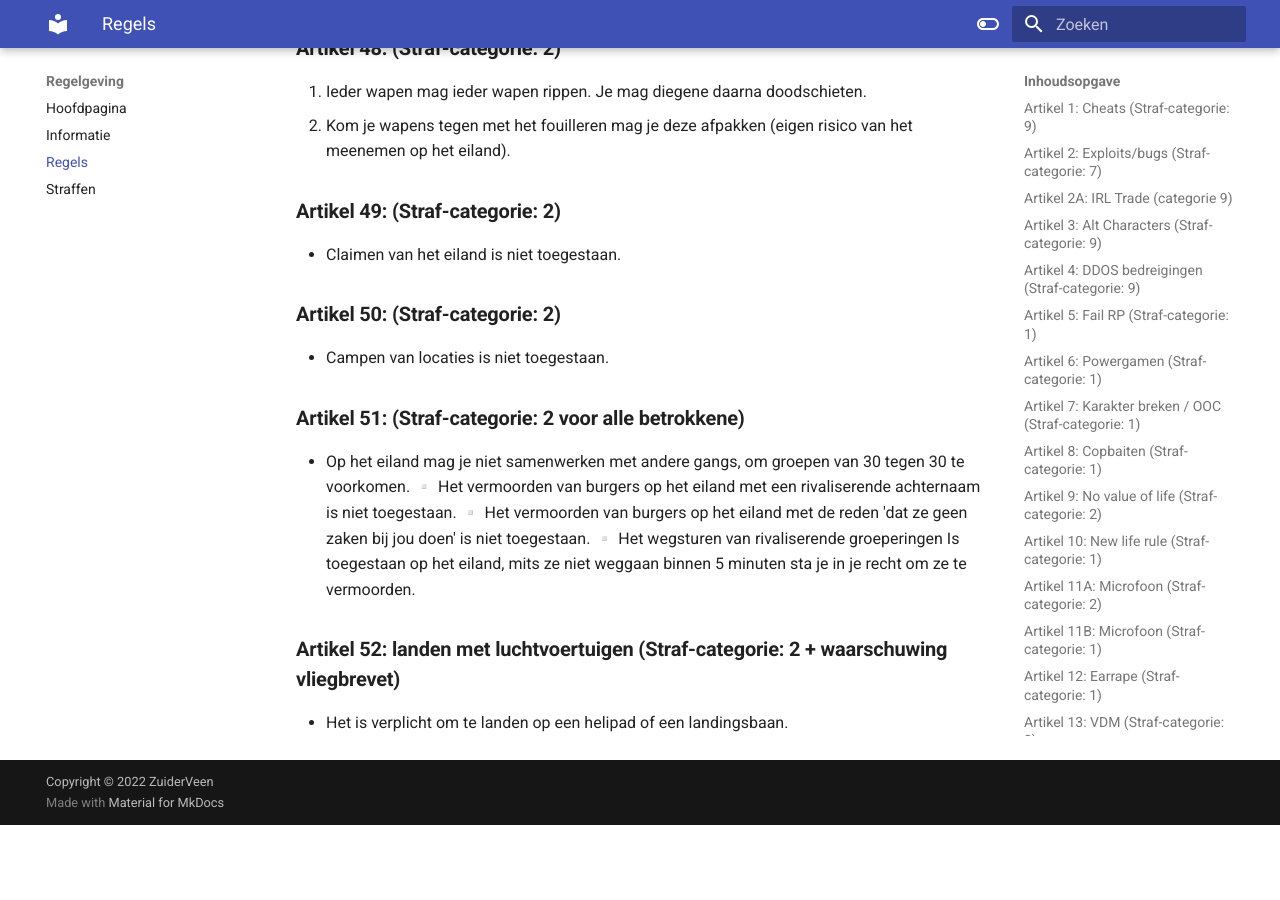
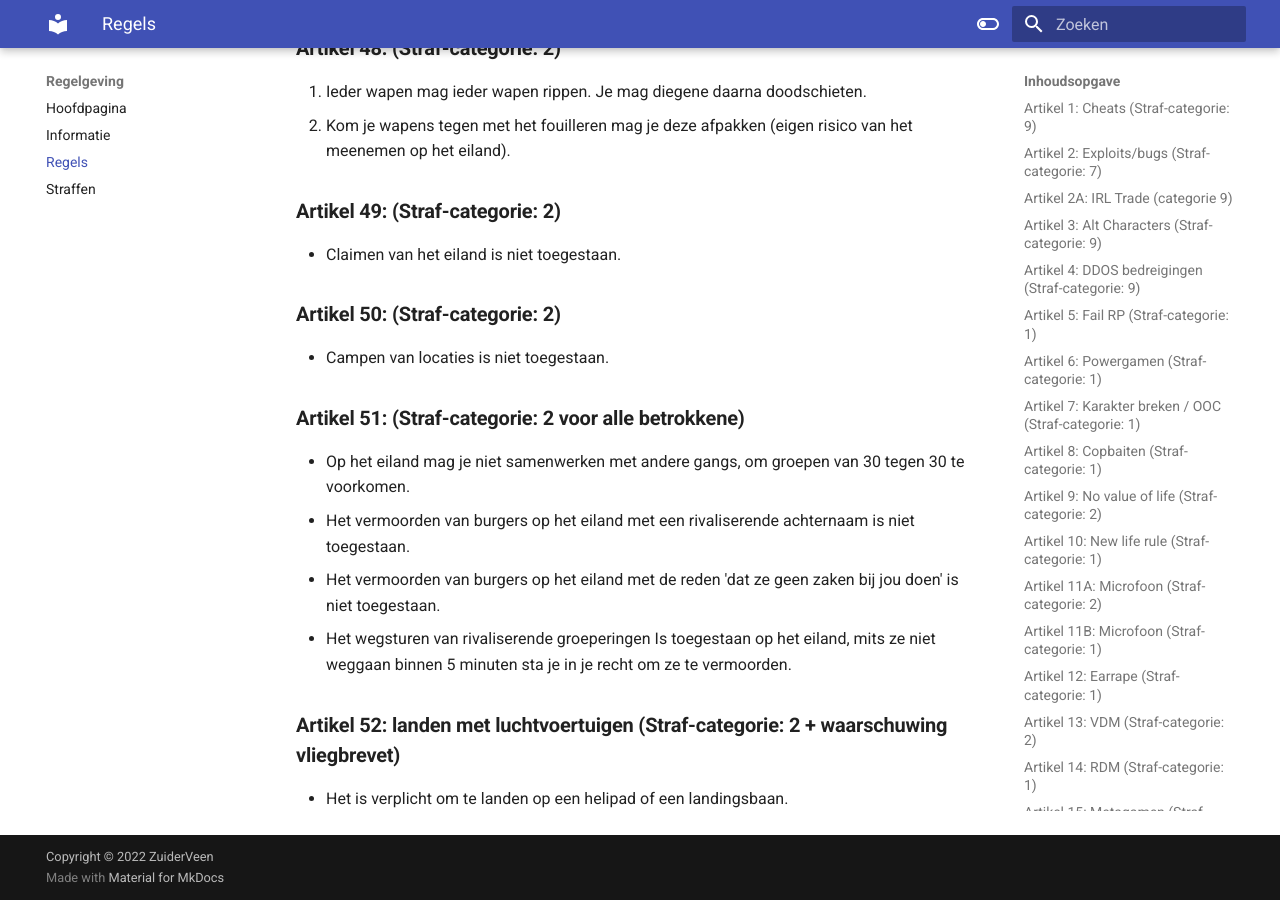
Before and after one commit to ZuiderVeenRP/apv, an MkDocs documentation site: the page built from docs/algemeen.md, in a window 1280 px wide and 900 px high, scrolled down 15793 px. Built offline with MkDocs 1.6.1 and Material for MkDocs 9.7.7, drawn with Linux system fonts in a browser that asks for light colours; comment, search, counter and statistics services are not loaded; before the commit the page ends 16618 px from its top, so only the background shows below that.

```diff
--- a/docs/algemeen.md
+++ b/docs/algemeen.md
@@ -421,9 +421,9 @@ Het weggeven en aannemen van goederen, van een speler die stopt, is niet toegest
 
 ### **Artikel 51: (Straf-categorie: 2 voor alle betrokkene)**
 - Op het eiland mag je niet samenwerken met andere gangs, om groepen van 30 tegen 30 te voorkomen.
-▫️ Het vermoorden van burgers op het eiland met een rivaliserende achternaam is niet toegestaan.
-▫️ Het vermoorden van burgers op het eiland met de reden  'dat ze geen zaken bij jou doen' is niet toegestaan.
-▫️  Het wegsturen van rivaliserende groeperingen Is toegestaan op het eiland, mits ze niet weggaan binnen 5 minuten sta je in je recht om ze te vermoorden.
+- Het vermoorden van burgers op het eiland met een rivaliserende achternaam is niet toegestaan.
+- Het vermoorden van burgers op het eiland met de reden  'dat ze geen zaken bij jou doen' is niet toegestaan.
+-  Het wegsturen van rivaliserende groeperingen Is toegestaan op het eiland, mits ze niet weggaan binnen 5 minuten sta je in je recht om ze te vermoorden.
 </br>
 
 ### **Artikel 52: landen met luchtvoertuigen (Straf-categorie: 2 + waarschuwing vliegbrevet)**
```
